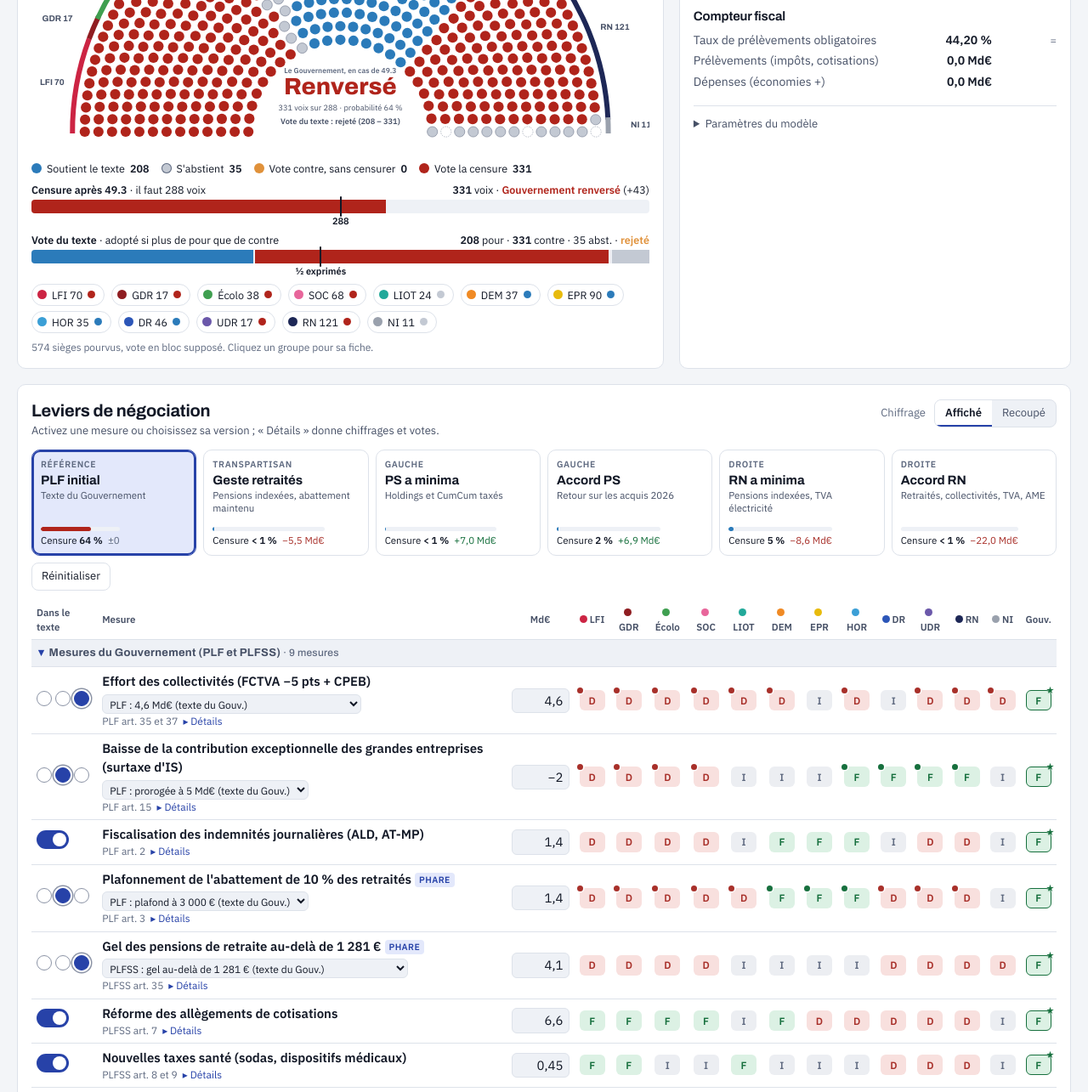
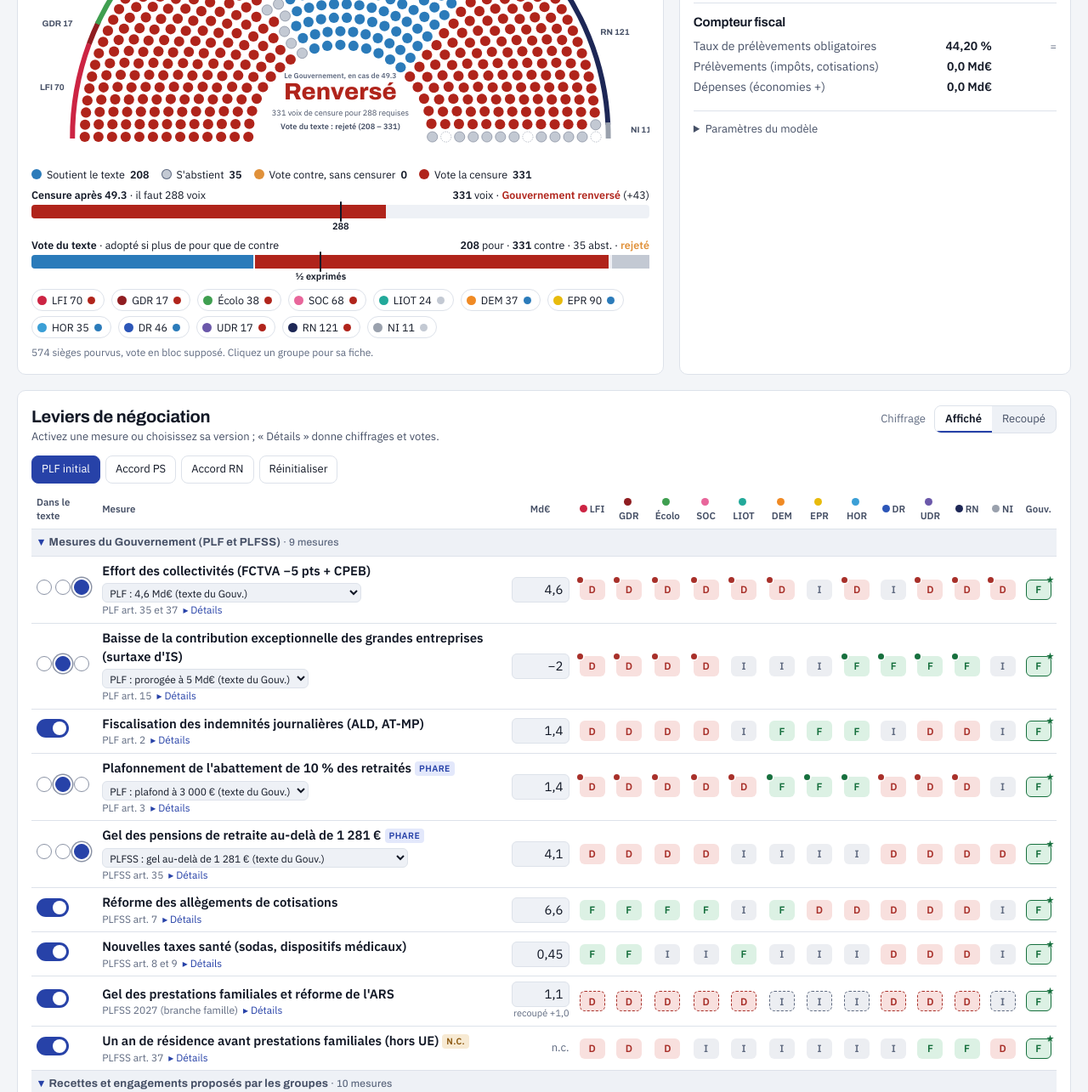
Before and after one commit to hugomartineau02-alt/mon-petit-plf-2027, a plain HTML site: page index.html in a window 1280 px wide. Shown: the part 509-1794 px from the top of the page at 85% size. Drawn offline with Linux system fonts and the light colour scheme.

Commit message:
Revient à la version précédente (HOR à +2 conservé)
Co-Authored-By: Claude Opus 5.5 <noreply@anthropic.com>
Claude-Session: https://claude.ai/code/session_013X17vTsu3gVVxNrHh9hFSm

```diff
--- a/index.html
+++ b/index.html
@@ -69,8 +69,6 @@ header.top .kicker{font-family:var(--f-display);font-stretch:110%;font-size:12px
 .stat .det{font-size:12px;color:var(--ink-2)}
 .stat.good{border-left-color:var(--good)} .stat.bad{border-left-color:var(--bad)} .stat.warn{border-left-color:var(--warn)}
 .stat.s-pour{border-left-color:var(--v-pour)} .stat.s-contre{border-left-color:var(--v-contre)} .stat.s-cens{border-left-color:var(--v-cens)}
-.pbar{display:block;height:5px;border-radius:3px;background:var(--surface-2);margin-top:6px;overflow:hidden}
-.pbar i{display:block;height:100%;background:var(--v-cens);border-radius:3px}
 .stat .val .ic{display:inline-block;width:12px;height:12px;border-radius:50%;margin-right:8px;vertical-align:2px}
 
 /* main grid */
@@ -133,16 +131,7 @@ hr.sep{border:0;border-top:1px solid var(--line);margin:12px 0}
 .mb .tr i{position:absolute;top:0;bottom:0;border-radius:4px}
 
 /* matrix */
-.presets{display:grid;grid-template-columns:repeat(auto-fill,minmax(168px,1fr));gap:8px;margin-bottom:12px}
-.scn{display:flex;flex-direction:column;gap:2px;text-align:left;border:1px solid var(--line);background:var(--surface);border-radius:10px;padding:9px 10px;cursor:pointer;min-height:112px}
-.scn:hover{border-color:var(--accent)}
-.scn.on{border-color:var(--accent);box-shadow:0 0 0 2px var(--accent) inset;background:var(--accent-soft)}
-.scn-f{font-size:10.5px;font-weight:700;letter-spacing:.06em;text-transform:uppercase;color:var(--muted)}
-.scn-n{font-family:var(--f-display);font-weight:700;font-size:15px;line-height:1.15}
-.scn-s{font-size:11.5px;color:var(--ink-2);line-height:1.3}
-.scn-p{margin-top:auto;padding-top:6px}
-.scn-k{display:flex;justify-content:space-between;gap:6px;white-space:nowrap;font-size:11.5px;margin-top:3px;font-variant-numeric:tabular-nums}
-.scn-x{display:flex;flex-direction:column;gap:6px;justify-content:center;align-items:flex-start}
+.presets{display:flex;gap:6px;flex-wrap:wrap;align-items:center}
 .scenbar{display:flex;gap:10px;align-items:center;flex-wrap:wrap;margin:-4px 0 -6px}
 .custom{font-size:12.5px;color:var(--muted);font-style:italic;padding:0 4px}
 .btn{border:1px solid var(--line);background:var(--surface);border-radius:8px;padding:6px 11px;cursor:pointer;font-size:13px}
@@ -305,7 +294,6 @@ footer p{max-width:110ch;margin:6px 0}
   .am td{display:block;border:0!important;padding:2px 0!important;max-width:none!important}
   .am td:nth-child(3){display:none}
   .scroll[style*="max-height"]{max-height:none!important}
-  .presets{grid-template-columns:repeat(2,1fr)} .scn{min-height:104px}
   .mbar{display:flex;position:fixed;left:0;right:0;bottom:0;z-index:20;gap:10px;align-items:center;justify-content:space-between;padding:10px 14px calc(10px + env(safe-area-inset-bottom));background:var(--surface);border-top:1px solid var(--line);box-shadow:0 -4px 14px rgba(0,0,0,.08);font-size:13px}
   .mbar b{font-family:var(--f-display);font-size:15px}
   .mbar .ic{display:inline-block;width:10px;height:10px;border-radius:50%;margin-right:6px}
@@ -402,7 +390,7 @@ footer p{max-width:110ch;margin:6px 0}
       <div class="seg" role="group" aria-label="Hypothèse de chiffrage"><button data-chif="A" aria-pressed="true" title="Montants annoncés par les auteurs des mesures et par le PLF">Affiché</button><button data-chif="R" aria-pressed="false" title="Montants recoupés : Cour des comptes, revues de dépenses, contre-estimations">Recoupé</button></div>
     </div>
   </div>
-  <div class="presets" id="presets" role="group" aria-label="Scénarios d'accord"></div>
+  <div class="row" style="margin-bottom:8px"><div class="presets" id="presets" role="group" aria-label="Scénario"></div></div>
   <div class="scroll-hint mx-hint">Faites défiler le tableau horizontalement pour voir tous les groupes →</div>
   <div class="scroll"><table class="mx" id="matrix"></table></div>
   <div id="mcards"></div>
@@ -458,7 +446,7 @@ footer p{max-width:110ch;margin:6px 0}
 </section>
 
 <footer>
-  <p><b>Méthode.</b> Le modèle est volontairement simple et réglable. Chaque groupe part d'un point de départ face au PLF initial (réglable, justifié dans « Équilibres par groupe »), puis gagne ou perd des points selon les leviers modifiés par rapport au texte du Gouvernement. Le vote sur le texte se joue à la majorité des suffrages exprimés ; la censure exige la majorité absolue des membres en exercice, soit 288 voix pour 574 sièges pourvus (seuls les votes pour la motion comptent ; lors de la censure de décembre 2024, 288 voix étaient requises pour 575 députés). Chaque groupe est supposé voter en bloc, ce qui surestime la discipline des groupes LIOT et non-inscrits. La probabilité de censure suppose que chaque groupe censure avec une probabilité croissante quand son score approche le seuil (courbe logistique, ±0,6 point), les groupes votant indépendamment. Le solde public est calculé comme −5,0 % + écart / PIB, avec un PIB 2027 de 3 132 Md€ déduit de l'article liminaire du PLF ; les mesures sur les collectivités sont imputées au budget de l'État, sans effet de comportement des collectivités.</p>
+  <p><b>Méthode.</b> Le modèle est volontairement simple et réglable. Chaque groupe part d'un point de départ face au PLF initial (réglable, justifié dans « Équilibres par groupe »), puis gagne ou perd des points selon les leviers modifiés par rapport au texte du Gouvernement. Le vote sur le texte se joue à la majorité des suffrages exprimés ; la censure exige la majorité absolue des membres en exercice, soit 288 voix pour 574 sièges pourvus (seuls les votes pour la motion comptent ; lors de la censure de décembre 2024, 288 voix étaient requises pour 575 députés). Chaque groupe est supposé voter en bloc, ce qui surestime la discipline des groupes LIOT et non-inscrits. Le solde public est calculé comme −5,0 % + écart / PIB, avec un PIB 2027 de 3 132 Md€ déduit de l'article liminaire du PLF ; les mesures sur les collectivités sont imputées au budget de l'État, sans effet de comportement des collectivités.</p>
   <p><b>Sources.</b> Projet de loi de finances pour 2027 (exposé général, article liminaire) ; fichiers « marges_negociation_PLF_PLFSS_2027 » (Polyfact, sorts au 22-23 oct. 2026), « groupes_leviers_rendements » et « Suivi des contributions externes PLF27 » (chiffrages recoupés : Cour des comptes, revues de dépenses, contre-budget MEDEF) ; estimation Zucman recoupée : P. Aghion et X. Jaravel, contestée par G. Zucman ; Sénat (rapport PLFSS 2027) ; Bercy et Institut Montaigne (TVA énergie) ; Public Sénat (CumCum, superprofits) ; effectifs : assemblee-nationale.fr ; scrutins publics de la 17e législature (datan.fr et assemblee-nationale.fr, n° 8707 à 9759) ; déclarations relevées via Polyfact (Grand Jury du 25/10, LCP des 1/10 et 9/11, franceinfo du 1/11, TF1 du 27/10) ; Haut Conseil des finances publiques, avis du 7/10 (Public Sénat) ; annonces de la rapporteure générale du Sénat, 12/11 (Public Sénat) ; Solidaires (intersyndicale fonction publique, 9 et 13/11), Acteurs publics (13/11), Localtis, Maire-info, LCP, Économie Matin, Moneyvox (oct.-nov. 2026).</p>
 </footer>
 </div>
@@ -628,12 +616,9 @@ const dLvl=(l)=> l.opts[l.sel].lvl-l.opts[l.def].lvl;
 const changed=(l)=> l.sel!==l.def;
 
 const PRESETS = [
-  {id:'plf', fam:'', label:'PLF initial', sub:"Texte du Gouvernement", desc:"Texte déposé par le Gouvernement", set:{}},
-  {id:'ret', fam:'Transpartisan', label:'Geste retraités', sub:"Pensions indexées, abattement maintenu", desc:"Indexation de toutes les pensions et abandon du plafonnement de l'abattement de 10 % : les deux mesures que la gauche, le RN et l'UDR combattent tous. Coût ≈ 5,5 Md€, l'arbitrage que le Gouvernement a lui-même renvoyé au Parlement (Farandou, 20/10).", set:{pens:0, abat:0}},
-  {id:'psmin', fam:'Gauche', label:'PS a minima', sub:"Holdings et CumCum taxés", desc:"Deux mesures anti-optimisation sur lesquelles le Gouvernement s'est dit ouvert (Amiel, 14-15/10) : surtaxe des holdings patrimoniales et verrou anti-CumCum. Rapporte de l'argent.", set:{hold:1, cumcum:1}},
-  {id:'ps', fam:'Gauche', label:'Accord PS', sub:"Retour sur les acquis 2026", desc:"Surtaxe d'IS maintenue au niveau 2026, pensions indexées, holdings et successions taxées, CDHR durcie", set:{is:0, pens:0, cdhr:1, succ:1, hold:1}},
-  {id:'rnmin', fam:'Droite', label:'RN a minima', sub:"Pensions indexées, TVA électricité", desc:"Les deux demandes mises en avant par S. Chenu (LCP, 9/11) : pas de « coup de rabot » sur les retraites et TVA à 5,5 % sur l'électricité.", set:{pens:0, tvaen:1}},
-  {id:'rn', fam:'Droite', label:'Accord RN', sub:"Retraités, collectivités, TVA, AME", desc:"Retraités et collectivités épargnés, IJ et allègements retirés, TVA à 5,5 % sur l'électricité, AME transformée en aide médicale d'urgence", set:{coll:0, abat:0, pens:0, ij:0, alleg:0, tvaen:1, ame:2}},
+  {id:'plf', label:'PLF initial', desc:"Texte déposé par le Gouvernement", set:{}},
+  {id:'ps', label:'Accord PS', desc:"Surtaxe d'IS maintenue au niveau 2026, pensions indexées, holdings et successions taxées, CDHR durcie", set:{is:0, pens:0, cdhr:1, succ:1, hold:1}},
+  {id:'rn', label:'Accord RN', desc:"Retraités et collectivités épargnés, IJ et allègements retirés, TVA à 5,5 % sur l'électricité, AME transformée en aide médicale d'urgence", set:{coll:0, abat:0, pens:0, ij:0, alleg:0, tvaen:1, ame:2}},
 ];
 
 /* ---------- état ---------- */
@@ -642,7 +627,6 @@ const BASE = {solde:-5.0, etat:-156.4, secu:-12.7, effort:43, tpo:44.2, s2026:-5
 
 function polarity(v){return v==='F'?1:v==='D'?-1:0}
 const r1=x=>Math.round(x*10)/10;
-const pct=p=>p<0.01?'< 1 %':p>0.99?'> 99 %':Math.round(p*100)+' %';
 const fs=x=>(x>0?'+':x<0?'−':'')+String(Math.abs(r1(x))).replace('.',',');
 function computeGroup(g){
   let delta=0; const parts=[];
@@ -671,13 +655,7 @@ function computeAll(){
   const alt=S.chif==='A'?'R':'A';
   LEV.forEach(l=>{ if(!changed(l)) return; const v=dVal(l); if(l.champ==='Secu'){const e=l.etat||0; dSecu+=v*(1-e); dEtat+=v*e;} else dEtat+=v; if(l.nat==='PO')dPO+=v; else dDep+=v; rows.push({l,v}); dAlt+=dVal(l,alt); });
   const dTot=dEtat+dSecu;
-  // probabilité : chaque groupe censure avec une probabilité logistique de son score (σ = 0,6 point),
-  // puis loi exacte du nombre de voix de censure (groupes indépendants, vote en bloc)
-  let dist=new Map([[0,1]]);
-  GROUPS.forEach(g=>{const p=1/(1+Math.exp((R[g.id].score-(S.tCens+0.5))/0.6)); R[g.id].p=p; const nd=new Map();
-    dist.forEach((pr,v)=>{nd.set(v,(nd.get(v)||0)+pr*(1-p)); nd.set(v+g.seats,(nd.get(v+g.seats)||0)+pr*p);}); dist=nd;});
-  let pc=0; dist.forEach((pr,v)=>{ if(v>=CENSURE_MAJ) pc+=pr; });
-  return {R,pour,contre,abst,cens,falls,dEtat,dSecu,dTot,dPO,dDep,rows,dAlt,pc};
+  return {R,pour,contre,abst,cens,falls,dEtat,dSecu,dTot,dPO,dDep,rows,dAlt};
 }
 
 /* ---------- format ---------- */
@@ -696,7 +674,7 @@ const ST_LBL={pour:'Soutient le texte',abst:"S'abstient",contre:'Vote contre, sa
 const ST_SHORT={pour:'Soutien',abst:'Abstention',contre:'Contre',cens:'Censure'};
 const ST_COL={pour:'var(--v-pour)',abst:'var(--v-abst)',contre:'var(--v-contre)',cens:'var(--v-cens)'};
 const stateOf=r=> r.cens?'cens': r.vote==='contre'?'contre': r.vote==='abst'?'abst':'pour';
-const pillSt=r=>{const s=stateOf(r); return `<span class="pill p-${s}" title="Probabilité de voter la censure : ${pct(r.p||0)}">${ST_SHORT[s]}</span>`;};
+const pillSt=r=>{const s=stateOf(r); return `<span class="pill p-${s}">${ST_SHORT[s]}</span>`;};
 
 /* ---------- hémicycle ---------- */
 const svg=document.getElementById('hemi');
@@ -780,11 +758,11 @@ function renderCore(){
   svg.querySelectorAll('.ring,.glab').forEach(e=>e.classList.toggle('dim', !!S.sel && e.dataset.g!==S.sel));
   const big=document.getElementById('c-big'), sub=document.getElementById('c-sub'), ver=document.getElementById('c-verdict');
   big.textContent=res.falls?'Renversé':'Maintenu'; big.setAttribute('fill',res.falls?'var(--v-cens)':'var(--v-pour)');
-  sub.textContent=`${res.cens} voix sur ${CENSURE_MAJ} · probabilité ${pct(res.pc)}`;
+  sub.textContent=`${res.cens} voix de censure pour ${CENSURE_MAJ} requises`;
   const ok=res.pour>res.contre; ver.textContent=`Vote du texte : ${ok?'adopté':'rejeté'} (${res.pour} – ${res.contre})`; ver.setAttribute('fill','var(--ink-2)'); ver.setAttribute('font-weight','600');
   document.querySelectorAll('[data-mode]').forEach(b=>b.setAttribute('aria-pressed', b.dataset.mode===S.mode));
   svg.setAttribute('aria-label',`Hémicycle de l'Assemblée nationale : ${res.pour} sièges soutiennent le texte, ${res.abst} s'abstiennent, ${res.contre-res.cens} votent contre sans censurer, ${res.cens} votent la censure (${CENSURE_MAJ} requises). Gouvernement ${res.falls?'renversé':'maintenu'} en cas de 49.3.`);
-  renderLegend(res); renderStatus(res); renderPresets(); renderBudget(res); renderMatrix(res); renderGroups(res); renderFiche(res);
+  renderLegend(res); renderStatus(res); renderBudget(res); renderMatrix(res); renderGroups(res); renderFiche(res);
 }
 
 function renderLegend(res){
@@ -807,8 +785,8 @@ function setStat(id,val,det,cls){const e=document.getElementById(id); e.classNam
 function renderStatus(res){
   const ok=res.pour>res.contre;
   const ic=c=>`<span class="ic" style="background:${c}"></span>`;
-  setStat('st-cens', ic(res.falls?'var(--v-cens)':'var(--v-pour)')+(res.falls?'Renversé':'Maintenu'), `Probabilité de censure <b>${pct(res.pc)}</b> · ${res.cens} voix sur ${CENSURE_MAJ}<span class="pbar"><i style="width:${(res.pc*100).toFixed(1)}%"></i></span>`, res.falls?'s-cens':(CENSURE_MAJ-res.cens<30?'s-contre':'s-pour'));
-  document.getElementById('mbar').innerHTML=`<span><span class="ic" style="background:${res.falls?'var(--v-cens)':'var(--v-pour)'}"></span><b>${res.falls?'Renversé':'Maintenu'}</b> <span class="muted">${pct(res.pc)}</span></span><span>Texte <b>${ok?'adopté':'rejeté'}</b></span><span>Solde <b>${(()=>{const s=BASE.solde+res.dTot/S.pib*100; return (s<0?'−':'')+nfp.format(Math.abs(s))+' %';})()}</b></span>`;
+  setStat('st-cens', ic(res.falls?'var(--v-cens)':'var(--v-pour)')+(res.falls?'Renversé':'Maintenu'), `${res.cens} voix pour la censure, ${CENSURE_MAJ} nécessaires · ${res.falls?`${res.cens-CENSURE_MAJ} voix de trop`:`il en manque ${CENSURE_MAJ-res.cens}`}`, res.falls?'s-cens':(CENSURE_MAJ-res.cens<30?'s-contre':'s-pour'));
+  document.getElementById('mbar').innerHTML=`<span><span class="ic" style="background:${res.falls?'var(--v-cens)':'var(--v-pour)'}"></span><b>${res.falls?'Renversé':'Maintenu'}</b> <span class="muted">${res.cens}/${CENSURE_MAJ}</span></span><span>Texte <b>${ok?'adopté':'rejeté'}</b></span><span>Solde <b>${(()=>{const s=BASE.solde+res.dTot/S.pib*100; return (s<0?'−':'')+nfp.format(Math.abs(s))+' %';})()}</b></span>`;
   setStat('st-vote', ic(ok?'var(--v-pour)':'var(--v-contre)')+(ok?'Adopté':'Rejeté'), `${res.pour} pour · ${res.contre} contre · ${res.abst} abstentions`, ok?'s-pour':'s-contre');
   const solde=BASE.solde+res.dTot/S.pib*100;
   setStat('st-solde', (solde<0?'−':'')+nfp.format(Math.abs(Math.round(solde*100)/100))+' % du PIB', `${md(res.dTot)} vs PLF · cible −5,0 %`, solde>=-5.0001?'good':solde>-5.4?'warn':'bad');
@@ -949,22 +927,6 @@ function renderGroups(res){
   document.getElementById('gt-sum').textContent= piv.length?`Groupe(s) pivot(s) pour la censure : ${piv.join(', ')}`:'Aucun groupe proche du seuil ne peut, seul, changer l\'issue de la censure';
 }
 
-// Concessions acceptables par le Gouvernement (ses propres mesures, ou propositions qu'il ne rejette pas) qui sortent un groupe de la censure, au moindre coût
-function cheapest(gid){
-  const keep=LEV.map(l=>l.sel); const C=[];
-  LEV.forEach((l,i)=>l.opts.forEach((o,k)=>{ if(k===l.sel) return; if(l.type!=='gouv'&&l.pos.GOUV.v==='D') return; C.push([i,k]); }));
-  const base=computeAll(); let best=null;
-  const test=set=>{ set.forEach(([i,k])=>LEV[i].sel=k); const r=computeAll(); set.forEach(([i])=>LEV[i].sel=keep[i]);
-    if(r.R[gid].score>S.tCens){ const cost=r.dTot-base.dTot; const sc=-cost+0.3*set.length; if(!best||sc<best.sc) best={set,cost,sc}; } };
-  C.forEach(a=>test([a]));
-  if(!best) for(let x=0;x<C.length;x++) for(let y=x+1;y<C.length;y++){ if(C[x][0]!==C[y][0]) test([C[x],C[y]]); }
-  return best;
-}
-function priceBlock(id,r){
-  if(!r.cens) return '';
-  const b=cheapest(id);
-  return `<div class="small" style="margin:0 0 10px;padding:8px 10px;border-radius:8px;background:var(--v-cens-soft)"><b>Pour qu'il ne censure plus</b> : ${b?b.set.map(([i,k])=>`${esc(LEV[i].short.split(' (')[0])} → ${esc(LEV[i].opts[k].label)}`).join(' + ')+` <span class="num">(${Math.abs(b.cost)<0.05?'sans effet sur le solde':md(b.cost)})</span>`:"aucune concession acceptable par le Gouvernement ne suffit (une ou deux mesures testées)."}</div>`;
-}
 function renderFiche(res){
   const el=document.getElementById('fiche');
   const id=S.sel||'SOC'; const g=gById[id]; const r=res.R[id];
@@ -985,7 +947,6 @@ function renderFiche(res){
    <div class="small"><b>Soutient</b> : ${levF.length?esc(levF.join(' · ')):'<span class="muted">aucun levier suivi</span>'}</div>
    <div class="small" style="margin-top:4px"><b>Combat</b> : ${levD.length?esc(levD.join(' · ')):'<span class="muted">aucun levier suivi</span>'}</div>
    <hr class="sep">
-   ${priceBlock(id,r)}
    <h3>Portes ouvertes côté Gouvernement</h3>
    ${open.length?'<ul class="small" style="margin:6px 0 0;padding-left:18px">'+open.slice(0,5).map(a=>`<li><b>${esc(a.s)}</b> (n° ${esc(a.n)}) : ${esc(a.gv.slice(0,140))}${a.gv.length>140?'…':''}</li>`).join('')+'</ul>':'<div class="small muted">Aucun avis d\'ouverture relevé sur ses amendements.</div>'}
    <div class="xs muted" style="margin-top:8px">${S.sel?'':'Exemple affiché : Socialistes. '}Cliquez un groupe dans l'hémicycle ou le tableau.</div>`;
@@ -1073,19 +1034,13 @@ function renderAm(){
 }
 
 /* ---------- presets ---------- */
-function simPreset(p){ const keep=LEV.map(l=>l.sel); LEV.forEach(l=>{l.sel=(l.id in p.set)?p.set[l.id]:l.def;}); const r=computeAll(); LEV.forEach((l,i)=>l.sel=keep[i]); return r; }
 function renderPresets(){
-  const el=document.getElementById('presets');
-  el.innerHTML=PRESETS.map(p=>{ const r=simPreset(p); const col=r.pc>=0.5?'var(--v-cens)':r.pc>=0.2?'var(--v-contre)':'var(--v-pour)';
-    return `<button class="scn ${S.preset===p.id?'on':''}" data-preset="${p.id}" aria-pressed="${S.preset===p.id}" title="${esc(p.desc)}">
-      <span class="scn-f">${esc(p.fam||'Référence')}</span><span class="scn-n">${esc(p.label)}</span><span class="scn-s">${esc(p.sub)}</span>
-      <span class="scn-p"><span class="pbar"><i style="width:${(r.pc*100).toFixed(1)}%;background:${col}"></i></span><span class="scn-k"><span>Censure <b>${pct(r.pc)}</b></span><span class="${r.dTot>0.05?'up':r.dTot<-0.05?'down':'muted'}">${Math.abs(r.dTot)<0.05?'±0':md(r.dTot)}</span></span></span></button>`; }).join('')
-    + `<div class="scn-x">${S.preset?'':'<span class="custom">Scénario personnalisé</span>'}<button class="btn" data-reset="1" title="Revient au PLF initial et rétablit positions, points de départ, chiffrages et paramètres">Réinitialiser</button></div>`;
+  document.getElementById('presets').innerHTML=PRESETS.map(p=>`<button class="btn ${S.preset===p.id?'primary':''}" data-preset="${p.id}" aria-pressed="${S.preset===p.id}" title="${esc(p.desc)}">${esc(p.label)}</button>`).join('')+(S.preset?'':'<span class="custom">Scénario personnalisé</span>')+'<button class="btn" data-reset="1" title="Revient au PLF initial et rétablit positions, points de départ, chiffrages et paramètres">Réinitialiser</button>';
 }
 function applyPreset(id){
   const p=PRESETS.find(x=>x.id===id); S.preset=id;
   LEV.forEach(l=>{l.sel = (l.id in p.set)? p.set[l.id] : l.def;});
-  render();
+  renderPresets(); render();
 }
 
 /* ---------- interactions ---------- */
```
